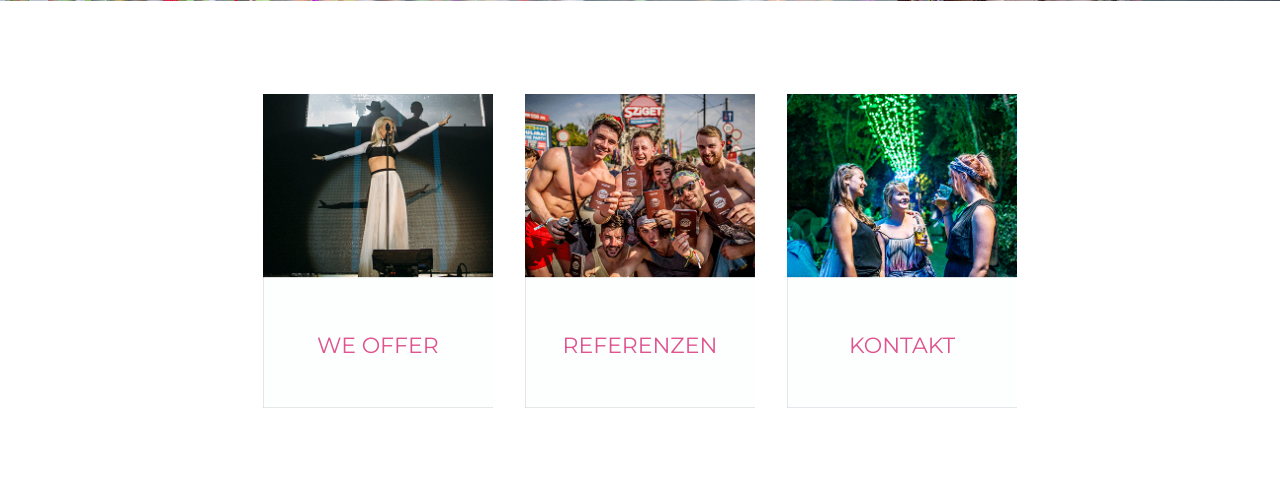
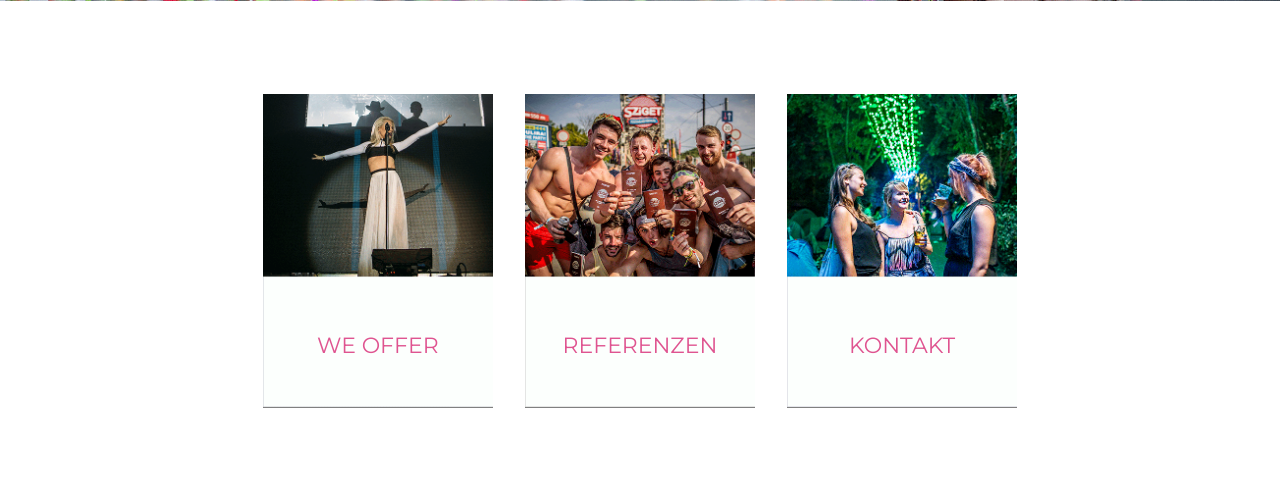
Before and after one commit to Matteobikk90/pink-orbit, a PHP site: page / in a window 1280 px wide. Shown: the part 639-1130 px from the top of the page. Run offline with PHP 8.4, Linux system fonts and the light colour scheme; some libraries are stand-ins or nearby versions.

Commit message:
several changes 4

```diff
--- a/css/home.css
+++ b/css/home.css
@@ -56,7 +56,7 @@ a:hover {
     width: 13%;
     height: 153px;
     position: absolute;
-    margin-left: 38%;
+    margin-left: 37%;
     margin-top: -64px;
 }
 
@@ -103,6 +103,7 @@ a:hover {
     float: left;
     margin-left: 4%;
     text-align: center;
+    border-bottom: 1px solid grey;
 }
 
 #threeDivsMainContainerCenter {
@@ -113,6 +114,7 @@ a:hover {
     float: left;
     margin-left: 4%;
     text-align: center;
+    border-bottom: 1px solid grey;
 }
 
 #threeDivsMainContainerRight {
@@ -123,6 +125,7 @@ a:hover {
     float: left;
     margin-left: 4%;
     text-align: center;
+    border-bottom: 1px solid grey;
 }
 
 .linksInside {
@@ -198,7 +201,7 @@ a {
 
 /*Media Queries*/
 
-@media only screen and (max-width: 2560px) and (min-width: 1441px) {
+@media only screen and (min-width: 1441px) {
 
 body {
     font-size: 18px;
--- a/impressum.html
+++ b/impressum.html
@@ -103,7 +103,7 @@
 
     <div id="rightOne">
 
-       <p>www.pink-orbit.at</p>
+       <p>www.pinkorbit.at</p>
        <p>Firmenbuch-Nr.: FN 456609 i</p>
        <p>Firmenbuchgericht: Handelsgericht Wien</p>
        <p>Umsatzsteuer-ID: UID ATU 66494448v</p>
```
